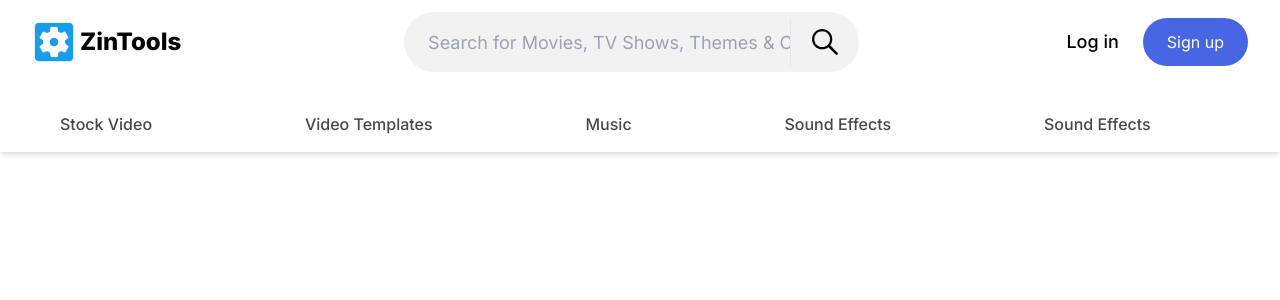
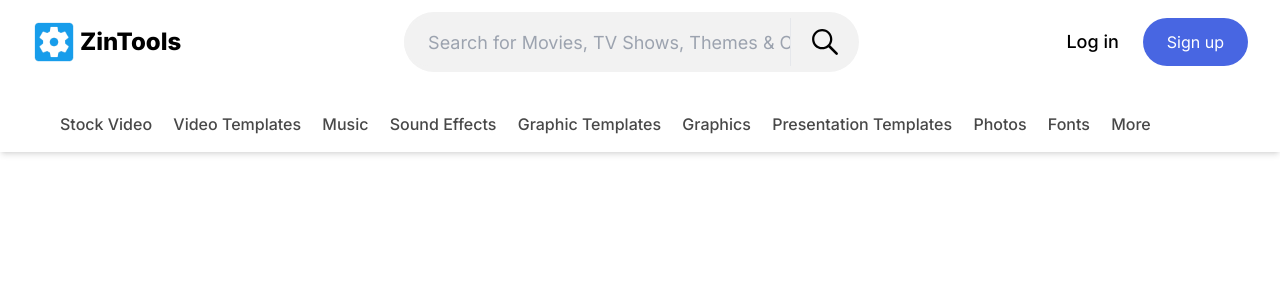
Before and after one commit to Atif-Hameed/Zinlab-Home, a Next.js app: page / in a window 1280 px wide. Shown: the top 300 px of the page. Built offline with nearby package versions, Linux system fonts and the light colour scheme.

Commit message:
improving navbar

```diff
--- a/src/components/home/navbar/index.jsx
+++ b/src/components/home/navbar/index.jsx
@@ -1,89 +1,52 @@
+import NavItem from '@/components/shared/NavItem';
+import StockVideo from '@/components/shared/navbarComponents/StockVideo';
 import Link from 'next/link'
-import React from 'react'
-import Arrow from '/public/assets/arrow.png'
-import Image from 'next/image'
-import NavItem from '@/components/shared/NavItem'
+import React, { useState } from 'react'
 
 const Navbar = () => {
 
+    const [activeComponent, setActiveComponent] = useState(null);
+
     const navMenu = [
-        {
-            label: 'Stock Video', url: '/', id: 'stock-video',
-            subItems: [
-                { subLable: 'stock Footage', subUrl: '/' },
-                { subLable: 'Motion Graphics', subUrl: '/' },
-                { subLable: 'All Stock Video', subUrl: '/' },
-            ]
-        },
-        {
-            label: 'Video Templates', url: '/', id: 'stock-video',
-            subItems: [
-                { subLable: 'After Effects', subUrl: '/' },
-                { subLable: 'Premimum Pro', subUrl: '/' },
-                { subLable: 'Apple Motion', subUrl: '/' },
-                { subLable: 'Final Cut Pro', subUrl: '/' },
-                { subLable: 'Davinci Resolve', subUrl: '/' },
-                { subLable: 'Create with Video Templates', subUrl: '/' },
-                { subLable: 'All Video Templates', subUrl: '/' },
+        { label: 'Stock Video', component: <StockVideo />, url: '/', id: 'stock-video' },
+        { label: 'Video Templates', url: '/', id: '' },
+        { label: 'Music', url: '/', id: '' },
+        { label: 'Sound Effects', url: '/', id: '' },
+        { label: 'Graphic Templates', url: '/', id: '' },
+        { label: 'Graphics', url: '/', id: '' },
+        { label: 'Presentation Templates', url: '/', id: '' },
+        { label: 'Photos', url: '/', id: '' },
+        { label: 'Fonts', url: '/', id: '' },
+        { label: 'More', url: '/', id: '' },
+    ]
 
-            ]
-        },
-        {
-            label: 'Music', url: '/', id: 'stock-video',
-            subItems: [
-                { subLable: 'Royalty Free Music', subUrl: '/' },
-                { subLable: 'Logos and Idents', subUrl: '/' },
-                { subLable: 'All Music', subUrl: '/' },
-            ]
-        },
-        {
-            label: 'Sound Effects', url: '/', id: 'stock-video',
-            subItems: [
-                { subLable: 'Royalty Free Music', subUrl: '/' },
-                { subLable: 'Transition and Movements', subUrl: '/' },
-                { subLable: 'Human Sound', subUrl: '/' },
-                { subLable: 'Industerial Sound', subUrl: '/' },
-                { subLable: 'Cartoon Sound', subUrl: '/' },
-                { subLable: 'Sound Pack', subUrl: '/' },
-                { subLable: 'Interface Sound', subUrl: '/' },
-                { subLable: 'All Sound Effects', subUrl: '/' },
-            ]
-        },
-        // { label: '', url: '/', id: '', subItems: ['1', '2', '3'] },
-        // { label: 'Sound Effects', url: '/', id: '', subItems: ['1', '2', '3'] },
-        // { label: 'Graphic Templates', url: '/', id: '', subItems: ['1', '2', '3'] },
-        // { label: 'Graphics', url: '/', id: '', subItems: ['1', '2', '3'] },
-        // { label: 'Presentation Templates', url: '/', id: '', subItems: ['1', '2', '3'] },
-        // { label: 'Photos', url: '/', id: '', subItems: ['1', '2', '3'] },
-        // { label: 'Fonts', url: '/', id: '', subItems: ['1', '2', '3'] },
-        // { label: 'More', url: '/', id: '', subItems: ['1', '2', '3'] },
-    ]
+    const handleMouseEnter = (component) => {
+        setActiveComponent(component);
+    };
+
+    const handleMouseLeave = () => {
+        setActiveComponent(null);
+    };
+
 
     return (
         <div className='flex items-center w-[92%] justify-between pl-7'>
 
             {
                 navMenu.map((item, index) => (
-                    <div key={index} className='group relative nav-link pb-4'>
-                        <Link href={item.url}>
-                            <h1 className='font-medium text-darkGray'>
-                                {item.label}
-                            </h1>
-                        </Link>
-                        <div className='absolute hidden -left-6  group-hover:flex min-w-60 pl-4 gap-4 flex-col my-4 pb-4 bg-white shadow-lg p-2 rounded-b-md'>
-                            {item.subItems.map((subItem, subIndex) => (
-                                <Link href={subItem.subUrl} key={subIndex}>
-                                    <h1 className={`p-2 px-3 hover:bg-primary rounded-lg w-fit gap-2 text-darkGray flex items-center ${subIndex === item.subItems.length - 1 ? 'justify-between font-bold' : ''}`}>
-                                        {subItem.subLable}
-                                        {subIndex === item.subItems.length - 1 && <Image src={Arrow} alt='' />}
-                                    </h1>
-                                </Link>
-                            ))}
-                        </div>
-                    </div>
+                    <Link href={item.url} key={index} className='group relative nav-link pb-4'
+                        onMouseEnter={() => handleMouseEnter(item.component)}
+                        onMouseLeave={handleMouseLeave}>
+                        <h1 className='text-base font-medium text-darkGray'>{item.label}</h1>
+                        {activeComponent && (
+                            <div className="absolute -left-6 hidden group-hover:block bg-white shadow-lg rounded-md">
+                                {activeComponent}
+                            </div>
+                        )}
+                    </Link>
                 ))
             }
-            <NavItem/>
+
 
         </div>
     )
--- a/src/components/shared/NavItem.jsx
+++ b/src/components/shared/NavItem.jsx
@@ -24,13 +24,8 @@ const NavItem = () => {
     ]
 
     return (
-        <div className='group relative nav-link pb-4'>
-            <Link href={'/'}>
-                <h1 className='font-medium text-darkGray'>
-                    Sound Effects
-                </h1>
-            </Link>
-            <div className='absolute hidden -right-20  group-hover:grid grid-cols-2 w-[36rem] pl-4 gap-4 flex-col my-4 pb-4 bg-white shadow-lg p-2 rounded-b-md'>
+        <div className='relative'>
+            <div className='absolute  grid grid-cols-2 w-[36rem] pl-4 gap-4 flex-col my-4 pb-4 bg-white shadow-lg p-2 rounded-b-md'>
                 {Items.map((subItem, subIndex) => (
                     <Link href={subItem.subUrl} key={subIndex}>
                         <h1 className={`p-2 px-3 hover:bg-primary rounded-lg w-fit gap-2 text-darkGray flex items-center ${subIndex === Items.length - 1 ? 'justify-between font-bold' : ''}`}>
--- /dev/null
+++ b/src/components/shared/navbarComponents/StockVideo.jsx
@@ -0,0 +1,29 @@
+import Image from 'next/image'
+import Link from 'next/link'
+import Arrow from '/public/assets/arrow.png'
+import React from 'react'
+
+export default function StockVideo() {
+
+    const Items = [
+        { subLable: 'Stock Footage', subUrl: '/' },
+        { subLable: 'Motion Graphics', subUrl: '/' },
+        { subLable: 'All Stock Video', subUrl: '/' },
+
+    ]
+
+    return (
+        <div className='relative'>
+            <div className='absolute flex w-56 pl-4 gap-4 flex-col my-4 pb-4 bg-white shadow-lg p-2 rounded-b-md'>
+                {Items.map((subItem, subIndex) => (
+                    <Link href={subItem.subUrl} key={subIndex}>
+                        <h1 className={`p-2 px-3 hover:bg-primary rounded-lg w-fit gap-2 text-darkGray flex items-center ${subIndex === Items.length - 1 ? 'justify-between font-bold' : ''}`}>
+                            {subItem.subLable}
+                            {subIndex === Items.length - 1 && <Image src={Arrow} alt='' />}
+                        </h1>
+                    </Link>
+                ))}
+            </div>
+        </div>
+    )
+}
--- /dev/null
+++ b/src/components/shared/navbarComponents/VideoTempl.jsx
@@ -0,0 +1,29 @@
+import Image from 'next/image'
+import Link from 'next/link'
+import Arrow from '/public/assets/arrow.png'
+import React from 'react'
+
+export default function VideoTempl() {
+
+    const Items = [
+        { subLable: 'Stock Footage', subUrl: '/' },
+        { subLable: 'Motion Graphics', subUrl: '/' },
+        { subLable: 'All Stock Video', subUrl: '/' },
+
+    ]
+
+    return (
+        <div className='relative'>
+            <div className='absolute flex w-56 pl-4 gap-4 flex-col my-4 pb-4 bg-white shadow-lg p-2 rounded-b-md'>
+                {Items.map((subItem, subIndex) => (
+                    <Link href={subItem.subUrl} key={subIndex}>
+                        <h1 className={`p-2 px-3 hover:bg-primary rounded-lg w-fit gap-2 text-darkGray flex items-center ${subIndex === Items.length - 1 ? 'justify-between font-bold' : ''}`}>
+                            {subItem.subLable}
+                            {subIndex === Items.length - 1 && <Image src={Arrow} alt='' />}
+                        </h1>
+                    </Link>
+                ))}
+            </div>
+        </div>
+    )
+}
```
